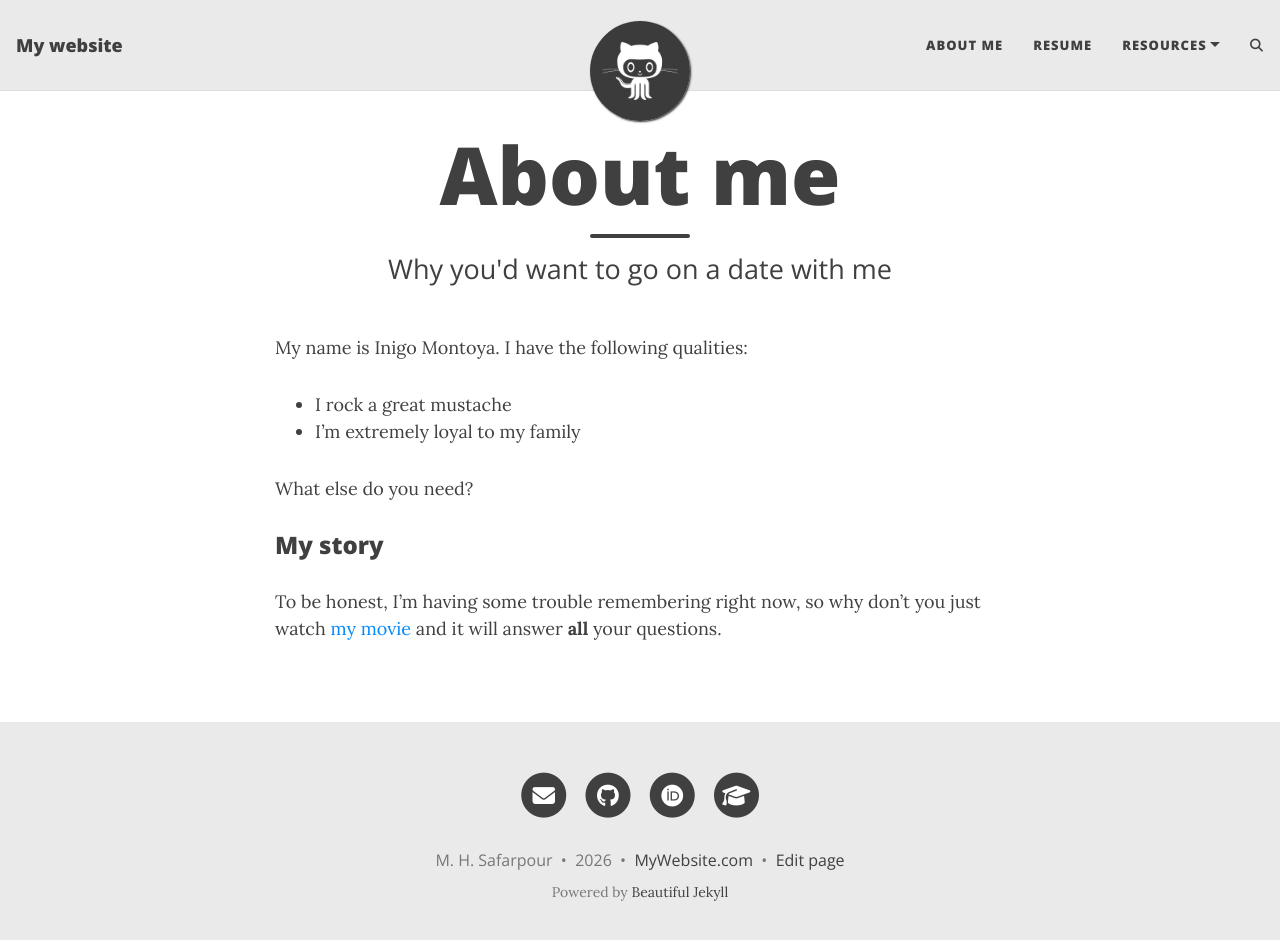
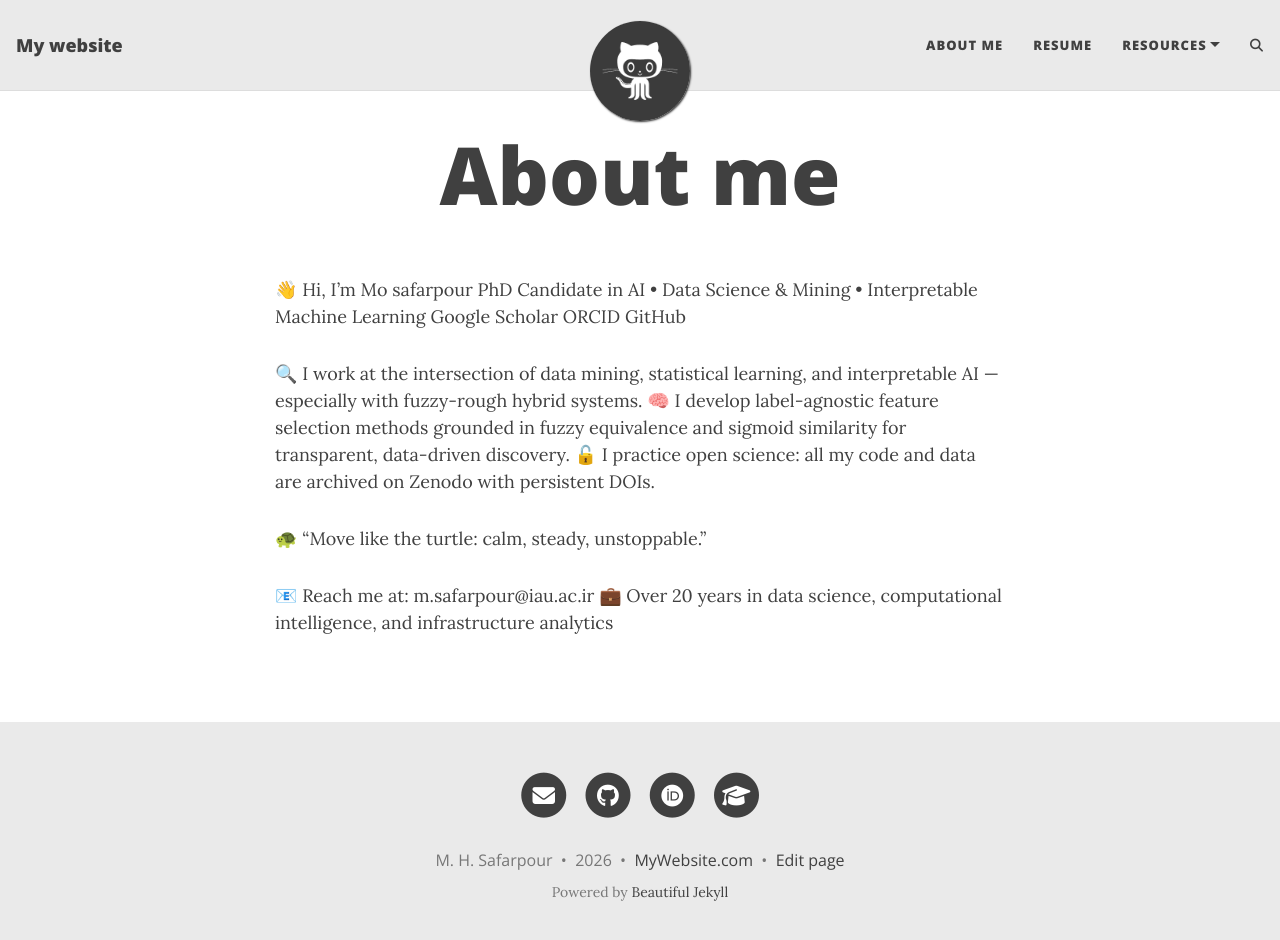
Before and after one commit to safarpour-mh/safarpour-mh.github.io, a Jekyll site: the page built from aboutme.md, in a window 1280 px wide and 953 px high. Shown: the top 940 px of the window. Built offline with Jekyll 4.4.1, drawn with Linux system fonts in a browser that asks for light colours; comment, search, counter and statistics services are not loaded.

Commit message:
Update aboutme.md

```diff
--- a/aboutme.md
+++ b/aboutme.md
@@ -1,16 +1,18 @@
 ---
 layout: page
 title: About me
-subtitle: Why you'd want to go on a date with me
+#subtitle: Why you'd want to go on a date with me
 ---
 
-My name is Inigo Montoya. I have the following qualities:
+👋 Hi, I’m Mo safarpour
+PhD Candidate in AI • Data Science & Mining • Interpretable Machine Learning
+Google Scholar ORCID GitHub
 
-- I rock a great mustache
-- I'm extremely loyal to my family
+🔍 I work at the intersection of data mining, statistical learning, and interpretable AI — especially with fuzzy-rough hybrid systems.
+🧠 I develop label-agnostic feature selection methods grounded in fuzzy equivalence and sigmoid similarity for transparent, data-driven discovery.
+🔓 I practice open science: all my code and data are archived on Zenodo with persistent DOIs.
 
-What else do you need?
+🐢 “Move like the turtle: calm, steady, unstoppable.”
 
-### My story
-
-To be honest, I'm having some trouble remembering right now, so why don't you just watch [my movie](https://en.wikipedia.org/wiki/The_Princess_Bride_%28film%29) and it will answer **all** your questions.
+📧 Reach me at: m.safarpour@iau.ac.ir
+💼 Over 20 years in data science, computational intelligence, and infrastructure analytics
```
